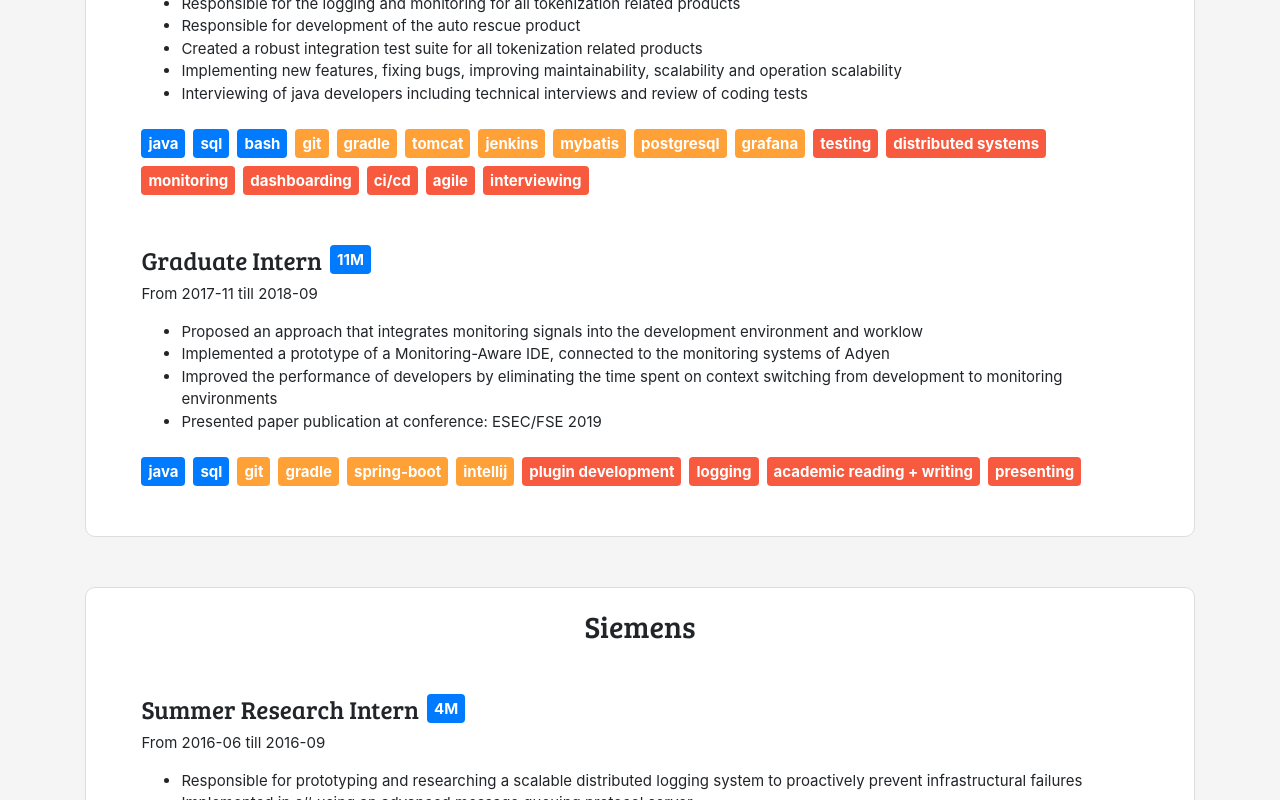
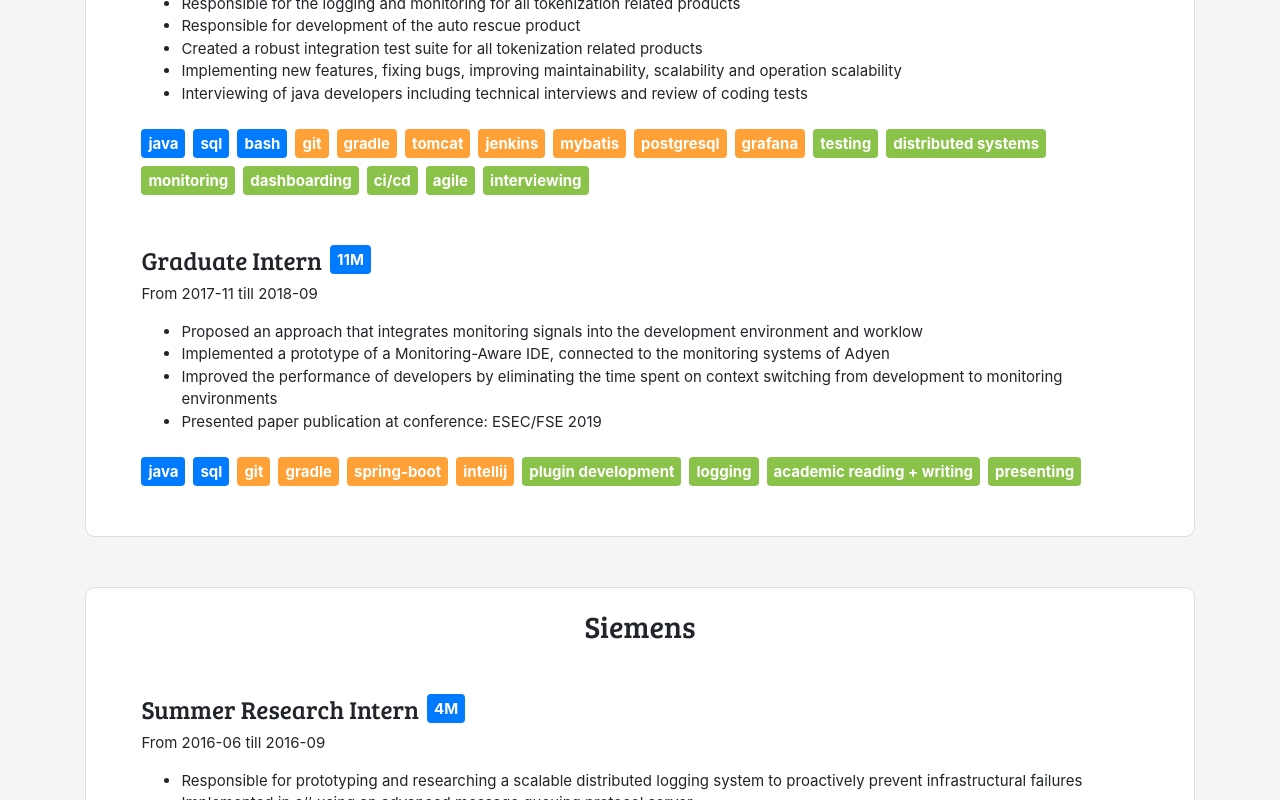
Before and after one commit to joswinter/joswinter.github.io, a React (Create React App) app: page / in a window 1280 px wide. Shown: the part 1040-1840 px from the top of the page. Built offline with nearby package versions, Linux system fonts and the light colour scheme.

Commit message:
Change soft skill color

```diff
--- a/src/style/content.css
+++ b/src/style/content.css
@@ -53,5 +53,5 @@
 }
 
 .badge-soft-skill {
-  background-color: #f75a3e;
+  background-color: #8bc34a;
 }
```
